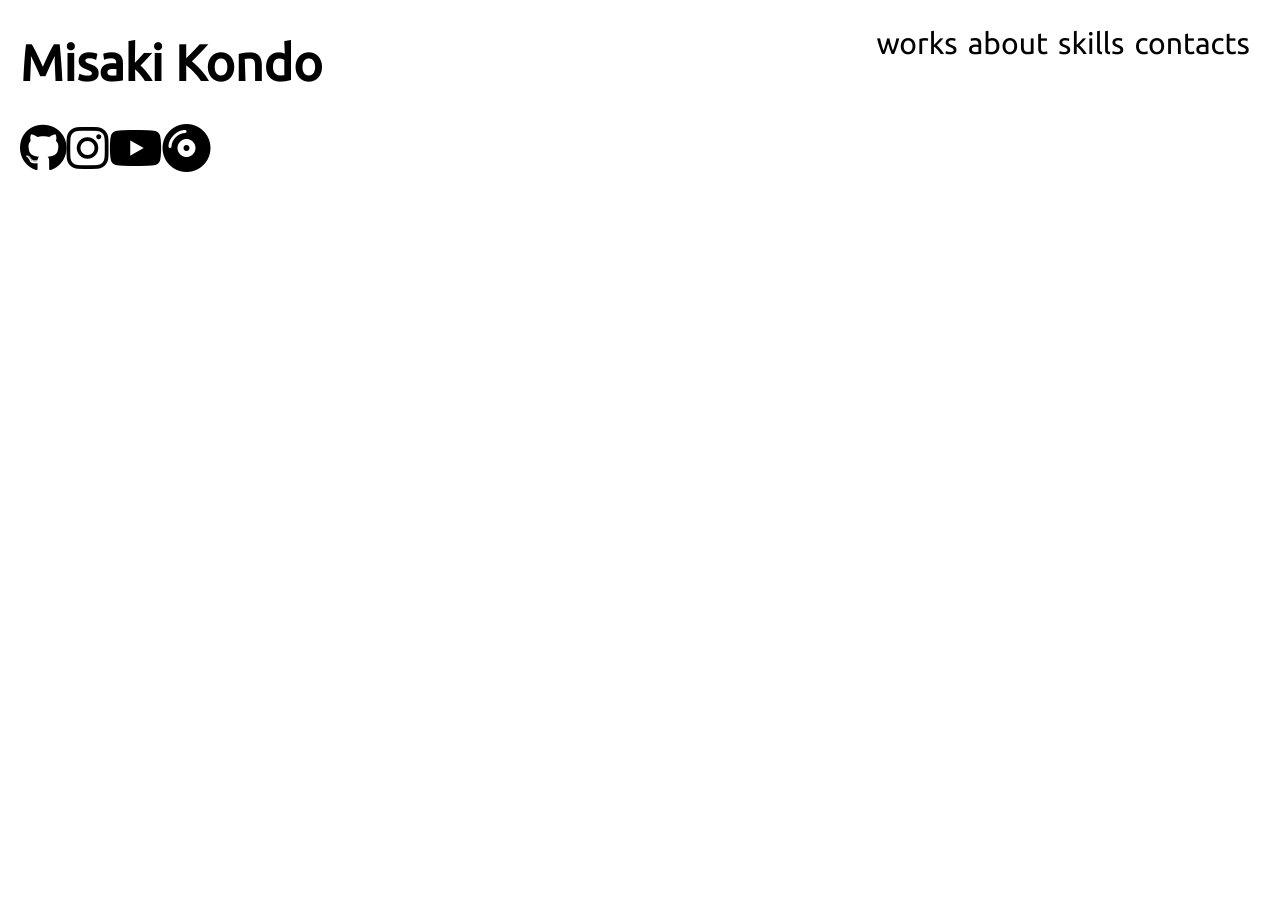
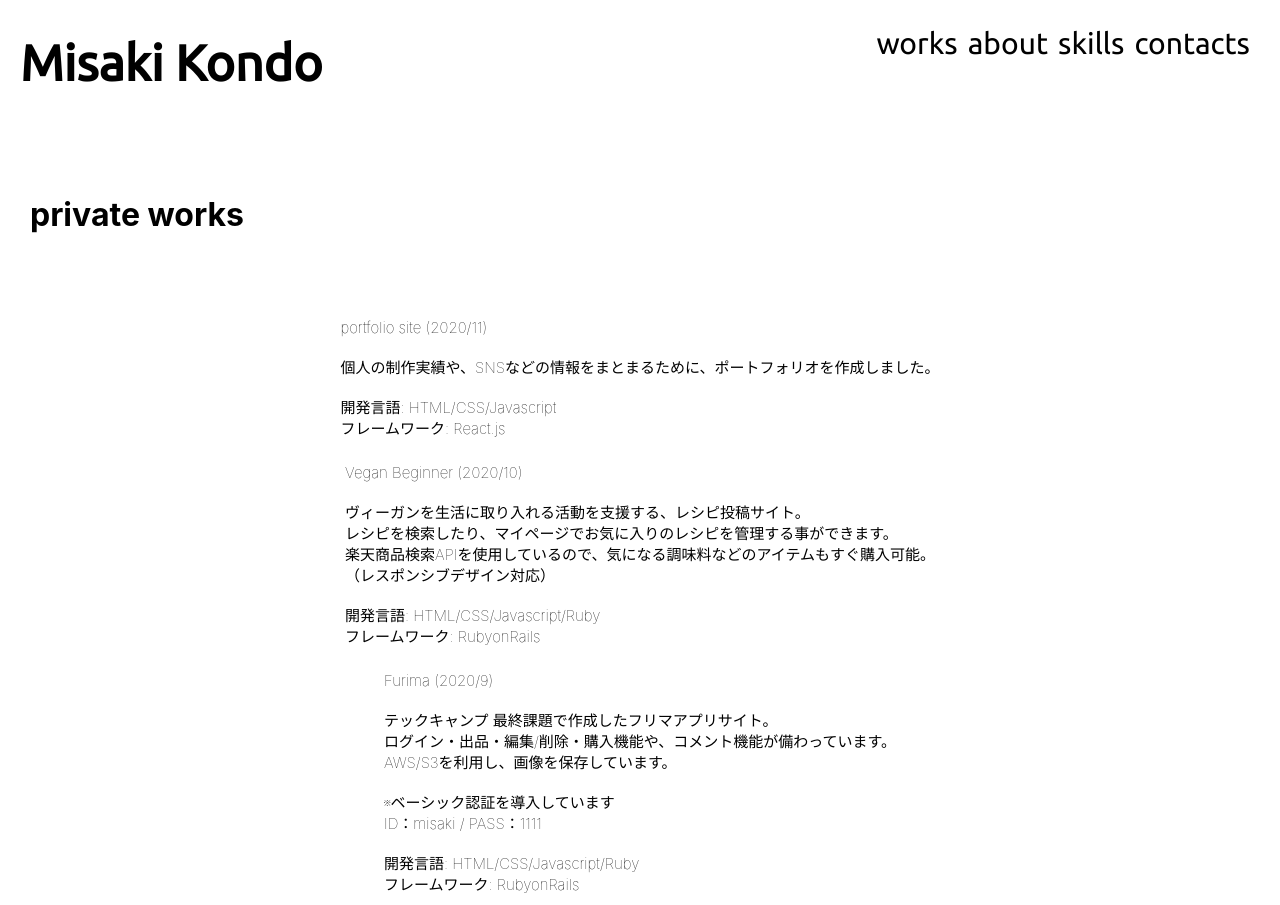
Before and after one commit to misakikondo/misakikondo-pf-react, a React (Create React App) app: page / in a window 1280 px wide. Shown: the top 905 px of the page. Before the commit the page ends 800 px from the top, so only its background shows below. Built offline with nearby package versions, Linux system fonts and the light colour scheme; a web font is replaced by a local one.

Commit message:
updated works component

```diff
--- a/src/components/works/Works.jsx
+++ b/src/components/works/Works.jsx
@@ -4,7 +4,62 @@ import "./works.css";
 export default function Works() {
   return (
     <div>
+      <h1 className='sub-title'>private works</h1>
 
+      <div className='works-container'>
+        <div className='my-image'>
+          {/* <img src="images/mypf.png" class='pf-img'> */}
+        </div>
+        <div className='explain'>
+          <h2 className='explain-container'>portfolio site (2020/11)<br/>
+              <br/>
+              個人の制作実績や、SNSなどの情報をまとまるために、ポートフォリオを作成しました。<br/>
+              <br/>
+              開発言語: HTML/CSS/Javascript<br/>
+              フレームワーク: React.js<br/>
+          </h2>
+        </div>
+      </div>
+
+      <div className='works-container'>
+        <div className='my-image'>
+          {/* <img src="images/veganapp.png" class='pf-img'> */}
+        </div>
+        <div className='explain'>
+          <h2 className='explain-container'>Vegan Beginner (2020/10)<br/>
+            {/* <a href = 'https://veganapp-0718.herokuapp.com/'>https://veganapp-0718.herokuapp.com/<a><br/> */}
+              <br/>
+              ヴィーガンを生活に取り入れる活動を支援する、レシピ投稿サイト。<br/>
+              レシピを検索したり、マイページでお気に入りのレシピを管理する事ができます。<br/>
+              楽天商品検索APIを使用しているので、気になる調味料などのアイテムもすぐ購入可能。<br/>
+              （レスポンシブデザイン対応）<br/>
+              <br/>
+              開発言語: HTML/CSS/Javascript/Ruby<br/>
+              フレームワーク: RubyonRails<br/>
+          </h2>
+        </div>
+      </div>
+
+      <div className='works-container'>
+        <div className='my-image'>
+          {/* <img src='images/furima.png' className='pf-img'> */}
+        </div>
+        <div className='explain'>
+          <h2 className='explain-container'>Furima (2020/9)<br/>
+            {/* <a href = "https://furima-29688.herokuapp.com/">https://furima-29688.herokuapp.com/<a><br/> */}
+              <br/>
+              テックキャンプ 最終課題で作成したフリマアプリサイト。<br/>
+              ログイン・出品・編集/削除・購入機能や、コメント機能が備わっています。<br/>
+              AWS/S3を利用し、画像を保存しています。<br/>
+              <br/>
+              ※ベーシック認証を導入しています<br/>
+              ID：misaki / PASS：1111<br/>
+              <br/>
+              開発言語: HTML/CSS/Javascript/Ruby<br/>
+              フレームワーク: RubyonRails<br/>
+          </h2>
+        </div>
+      </div>
     </div>
   );
 }
--- a/src/components/works/works.css
+++ b/src/components/works/works.css
@@ -0,0 +1,21 @@
+.sub-title {
+  padding: 50px 30px;
+}
+
+h2 {
+  font-size: 15px;
+  font-weight: 100;
+}
+
+a {
+  color: black;
+}
+
+.works-container {
+  display: flex;
+  justify-content: center;
+}
+
+.pf-img {
+  width: 400px;
+}
```
